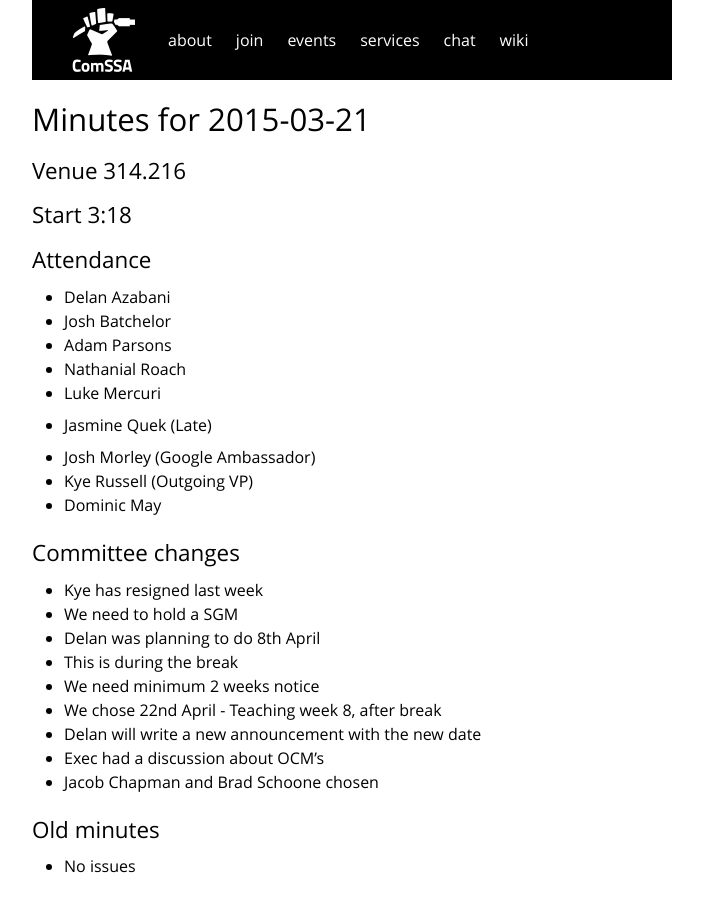
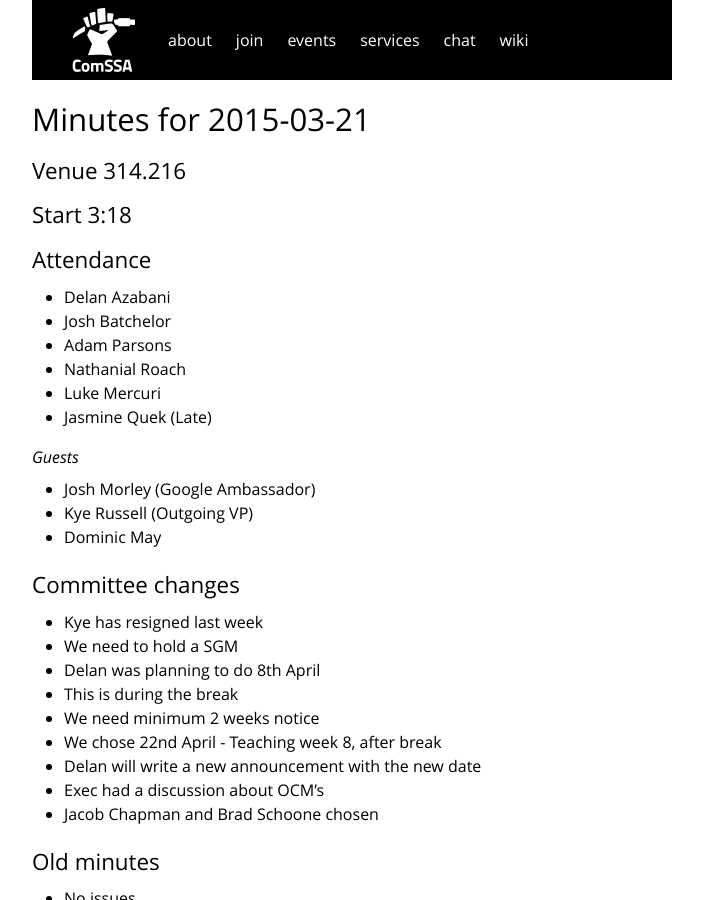
Before and after one commit to ComSSA/www.comssa.org.au, a Jekyll site: the page built from minutes/2015-03-21/index.md, in a window 1280 px wide and 900 px high. Shown: the whole window, without its empty margins (288-991 px from the left). Built offline with Jekyll 4.4.1, drawn with Linux system fonts in a browser that asks for light colours.

Commit message:
fixed formatting error for guests section on 2015-03-21

```diff
--- a/minutes/2015-03-21/index.md
+++ b/minutes/2015-03-21/index.md
@@ -8,7 +8,6 @@ title: Minutes for 2015-03-21
 ## Start 3:18
 
 ## Attendance
-
   * Delan Azabani
   * Josh Batchelor
   * Adam Parsons
@@ -16,6 +15,7 @@ title: Minutes for 2015-03-21
   * Luke Mercuri
   * Jasmine Quek (Late)
 
+### Guests
   * Josh Morley (Google Ambassador)
   * Kye Russell (Outgoing VP)
   * Dominic May
```
